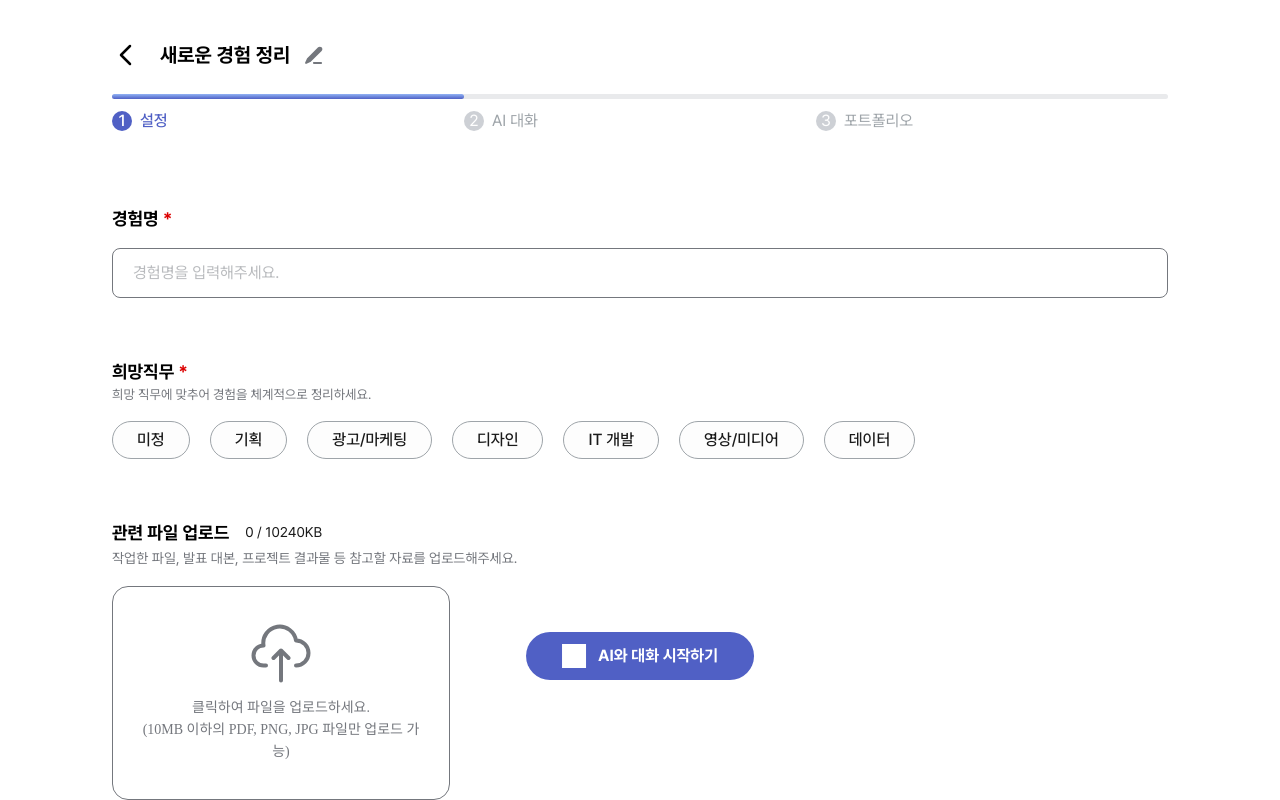
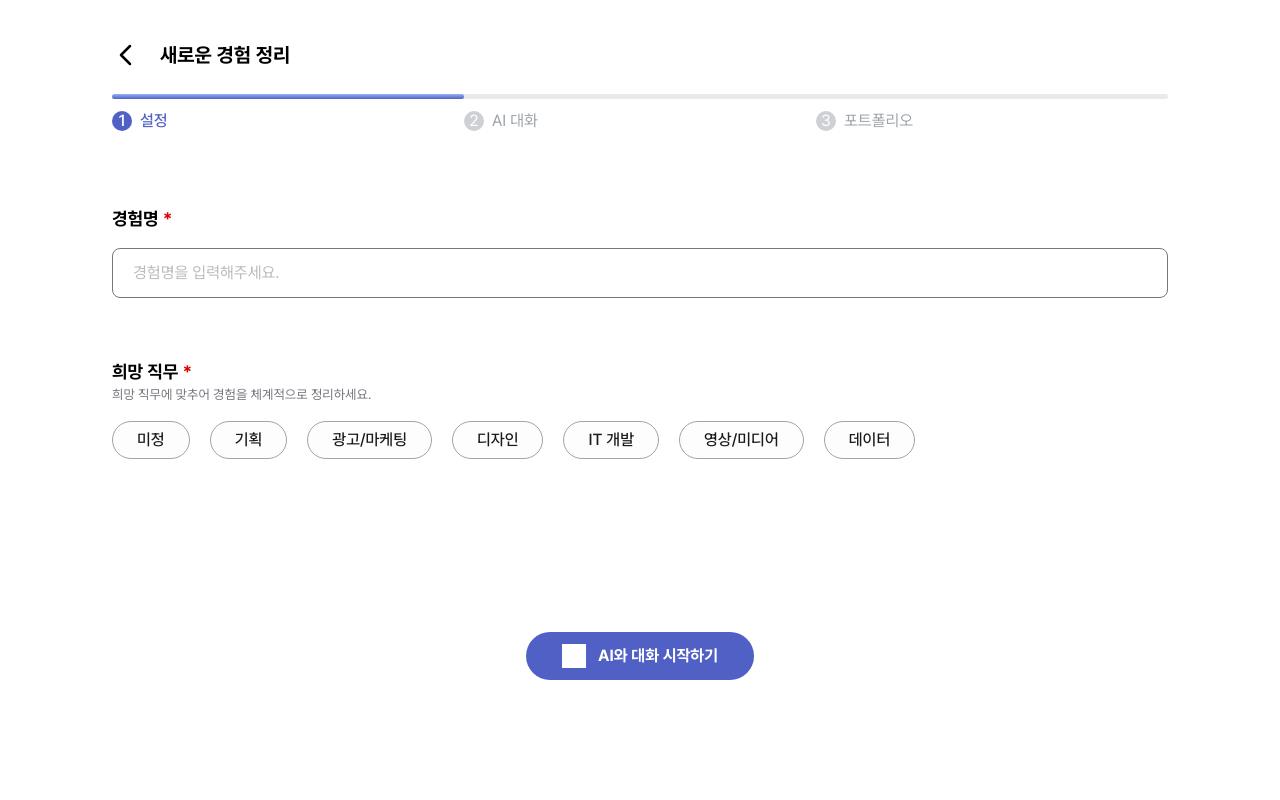
Before and after one commit to Teamie71/folioo-front, a Next.js app: page /experience/settings in a window 1280 px wide. Built offline with nearby package versions, Linux system fonts and the light colour scheme.

Commit message:
✨ Feat: 경험 정리 설정 - 컴포넌트 교체, 파일업로더 삭제

```diff
--- a/src/app/(main)/experience/settings/page.tsx
+++ b/src/app/(main)/experience/settings/page.tsx
@@ -5,6 +5,7 @@ import { useRouter } from 'next/navigation';
 import { CommonModal } from '@/components/CommonModal';
 import { StepProgressBar } from '@/components/StepProgressBar';
 import { SingleButtonGroup } from '@/components/SingleButtonGroup';
+import { BackButton } from '@/components/BackButton';
 
 export default function ExperienceSettingsPage() {
   const router = useRouter();
@@ -23,43 +24,9 @@ export default function ExperienceSettingsPage() {
       <div className='flex flex-col gap-[1.5rem]'>
         {/* 헤더 */}
         <div className='flex items-center gap-[1.25rem]'>
-          <button
-            onClick={() => setIsModalOpen(true)}
-            className='cursor-pointer border-none bg-transparent'
-          >
-            <svg
-              xmlns='http://www.w3.org/2000/svg'
-              width='28'
-              height='28'
-              viewBox='0 0 28 28'
-              fill='none'
-            >
-              <path
-                d='M18 23L9 14L18 5.00001'
-                stroke='black'
-                strokeWidth='2.5'
-                strokeLinecap='round'
-                strokeLinejoin='round'
-              />
-            </svg>
-          </button>
+          <BackButton />
           <div className='flex items-center gap-[0.75rem]'>
             <span className='text-[1.25rem] font-bold'>새로운 경험 정리</span>
-            {/* TODO: 클릭 시 경험 명 수정 */}
-            <button className='cursor-pointer border-none bg-transparent'>
-              <svg
-                xmlns='http://www.w3.org/2000/svg'
-                width='24'
-                height='24'
-                viewBox='0 0 24 24'
-                fill='none'
-              >
-                <path
-                  d='M18.9993 19.0001C19.2542 19.0003 19.4993 19.0979 19.6847 19.2729C19.87 19.4479 19.9815 19.687 19.9965 19.9415C20.0114 20.1959 19.9286 20.4464 19.765 20.6419C19.6015 20.8373 19.3694 20.963 19.1163 20.9931L18.9993 21.0001H11.9993C11.7444 20.9998 11.4993 20.9022 11.3139 20.7272C11.1286 20.5522 11.0171 20.3131 11.0021 20.0587C10.9872 19.8042 11.07 19.5537 11.2336 19.3582C11.3972 19.1628 11.6292 19.0372 11.8823 19.0071L11.9993 19.0001H18.9993ZM16.0953 4.36806C16.5533 3.91036 17.171 3.64819 17.8183 3.63674C18.4657 3.62529 19.0923 3.86545 19.5662 4.30667C20.04 4.74789 20.3242 5.35574 20.359 6.00229C20.3937 6.64883 20.1762 7.28363 19.7523 7.77306L19.6303 7.90306L8.73431 18.8001C8.63908 18.8954 8.53145 18.9775 8.41431 19.0441L8.29431 19.1041L4.49031 20.8341C3.68231 21.2011 2.85231 20.4171 3.12531 19.6091L3.16531 19.5091L4.89531 15.7041C4.95076 15.5817 5.0224 15.4673 5.10831 15.3641L5.19831 15.2641L16.0953 4.36806Z'
-                  fill='#74777D'
-                />
-              </svg>
-            </button>
           </div>
         </div>
 
@@ -89,7 +56,7 @@ export default function ExperienceSettingsPage() {
         <div className='flex flex-col gap-[1rem]'>
           <div className='flex flex-col text-[1.125rem]'>
             <div className='flex items-center gap-[0.25rem] font-bold'>
-              <span>희망직무</span>
+              <span>희망 직무</span>
               <span className='text-[#DC0000]'>*</span>
             </div>
             <span className='font-regular text-[0.825rem] text-[#74777D]'>
@@ -108,50 +75,6 @@ export default function ExperienceSettingsPage() {
               { label: '데이터' },
             ]}
           />
-        </div>
-
-        {/* 파일 업로더 */}
-        <div className='flex flex-col gap-[1rem]'>
-          <div>
-            <div className='flex items-center gap-[1rem]'>
-              <span className='text-[1.125rem] font-bold'>
-                관련 파일 업로드
-              </span>
-              {/* TODO: 파일 사이즈 측정값 입력 */}
-              <span className='text-[0.875rem] text-[#1A1A1A]'>
-                0 / 10240KB
-              </span>
-            </div>
-            <span className='text-[0.875rem] text-[#74777D]'>
-              작업한 파일, 발표 대본, 프로젝트 결과물 등 참고할 자료를
-              업로드해주세요.
-            </span>
-          </div>
-          {/* TODO: 파일 업로드 기능 */}
-          <button className='w-[21.125rem] cursor-pointer rounded-[1rem] border border-[#74777D] bg-[#ffffff] px-[1.5rem] py-[2.25rem]'>
-            <div className='flex flex-col items-center gap-[0.875rem]'>
-              <svg
-                xmlns='http://www.w3.org/2000/svg'
-                width='60'
-                height='60'
-                viewBox='0 0 60 60'
-                fill='none'
-              >
-                <path
-                  d='M45 42.5C48.3152 42.5 51.4946 41.183 53.8388 38.8388C56.183 36.4946 57.5 33.3152 57.5 30C57.5 26.6848 56.183 23.5053 53.8388 21.1611C51.4946 18.8169 48.3152 17.5 45 17.5C44.337 13.1902 41.989 9.32034 38.4727 6.74172C34.9564 4.16309 30.5598 3.08693 26.25 3.74997C21.9402 4.41301 18.0704 6.76094 15.4917 10.2772C12.9131 13.7936 11.837 18.1902 12.5 22.5C9.84784 22.5 7.3043 23.5535 5.42893 25.4289C3.55357 27.3043 2.5 29.8478 2.5 32.5C2.5 35.1521 3.55357 37.6957 5.42893 39.571C7.3043 41.4464 9.84784 42.5 12.5 42.5H15M22.5 35L30 27.5M30 27.5L37.5 35M30 27.5V57.5'
-                  stroke='#74777D'
-                  strokeWidth='4'
-                  strokeLinecap='round'
-                  strokeLinejoin='round'
-                />
-              </svg>
-              <span className='font-[regular] text-[0.875rem] leading-[1.375rem] text-[#74777D]'>
-                클릭하여 파일을 업로드하세요.
-                <br />
-                (10MB 이하의 PDF, PNG, JPG 파일만 업로드 가능)
-              </span>
-            </div>
-          </button>
         </div>
       </div>
 
```
